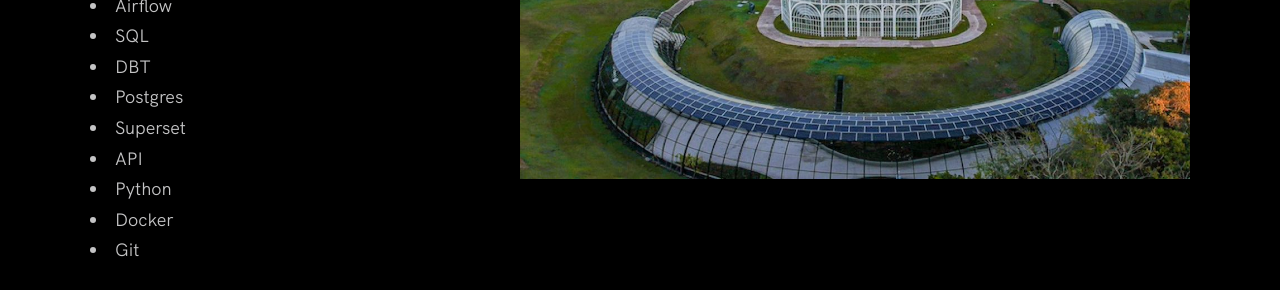
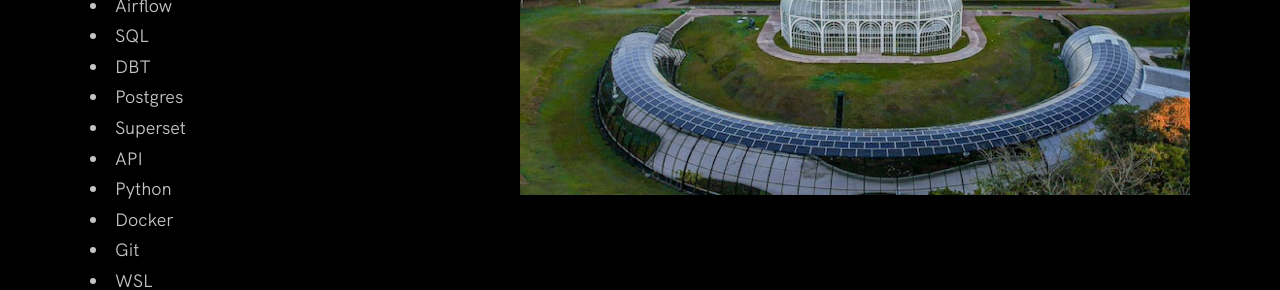
Before and after one commit to joaovnogueira/portfolio, a plain HTML site: page index.html in a window 1280 px wide. Shown: the part 6665-6955 px from the top of the page. Drawn offline with Linux system fonts and the light colour scheme.

Commit message:
mudança de descrição

```diff
--- a/index.html
+++ b/index.html
@@ -262,6 +262,7 @@
                 <li>Python</li>
                 <li>Docker</li>
                 <li>Git</li>
+                <li>WSL</li>
               </ul>
 
               <div class="work__links">
```
